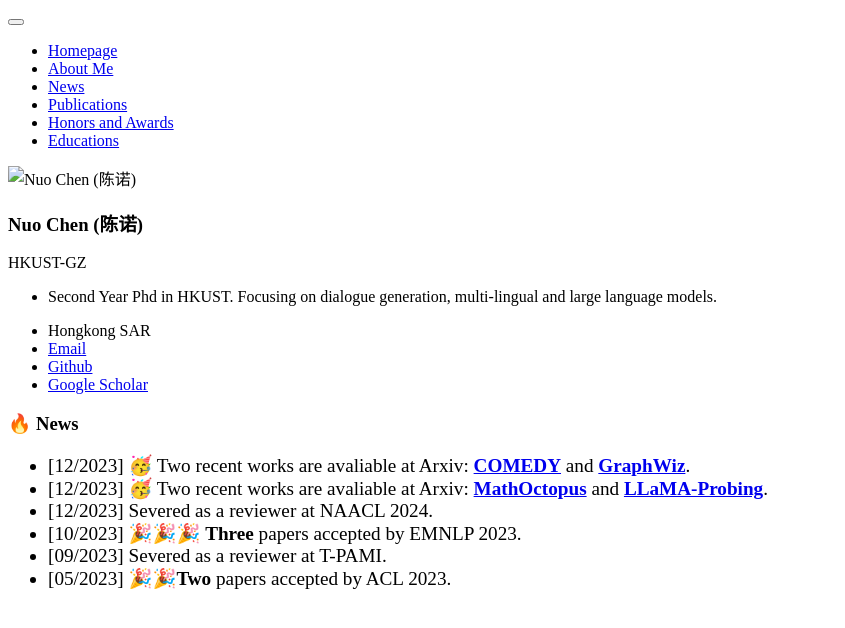
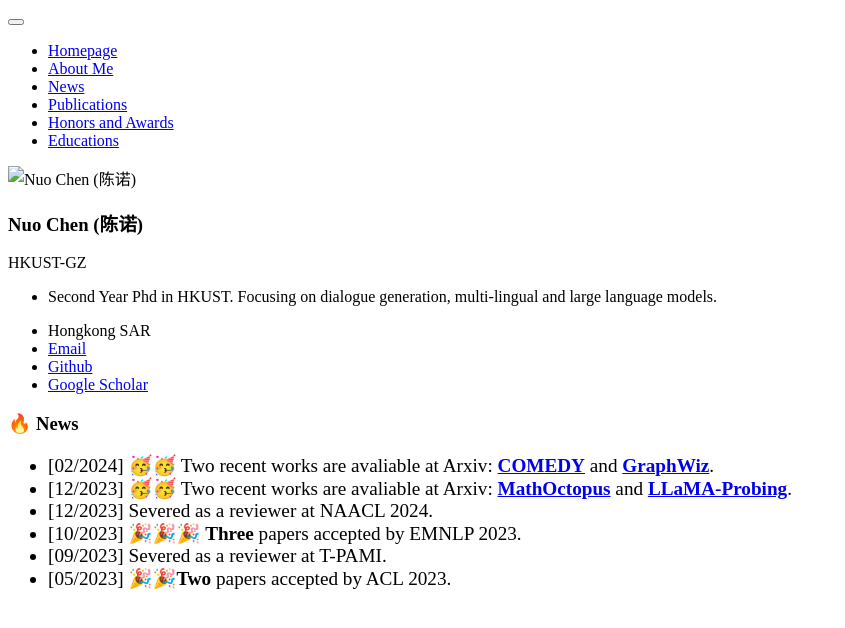
Before and after one commit to jerrynchen/jerrynchen.github.io, a Jekyll site: the page built from _pages/includes/news.md, in a window 1280 px wide. Shown: the top 628 px of the page, without its empty margins (0-845 px from the left). Built offline with Jekyll 4.4.1, drawn with Linux system fonts in a browser that asks for light colours; our own code applies the rules of GitHub Pages for plain Markdown files.

Commit message:
Update news.md

```diff
--- a/_pages/includes/news.md
+++ b/_pages/includes/news.md
@@ -2,8 +2,8 @@
 
 <div class='paper-box-text' style="font-size: larger;" markdown="1">
 
-* [12/2023] 🥳 Two recent works are avaliable at Arxiv: [**COMEDY**](https://github.com/nuochenpku/COMEDY) and [**GraphWiz**](https://graph-wiz.github.io/).
-* [12/2023] 🥳 Two recent works are avaliable at Arxiv: [**MathOctopus**](https://mathoctopus.github.io/) and [**LLaMA-Probing**](https://github.com/nuochenpku/LLaMA_Analysis).
+* [02/2024] 🥳🥳 Two recent works are avaliable at Arxiv: [**COMEDY**](https://github.com/nuochenpku/COMEDY) and [**GraphWiz**](https://graph-wiz.github.io/).
+* [12/2023] 🥳🥳 Two recent works are avaliable at Arxiv: [**MathOctopus**](https://mathoctopus.github.io/) and [**LLaMA-Probing**](https://github.com/nuochenpku/LLaMA_Analysis).
 * [12/2023] Severed as a reviewer at NAACL 2024.
 * [10/2023] 🎉🎉🎉 **Three** papers accepted by EMNLP 2023.
 * [09/2023] Severed as a reviewer at T-PAMI.
```
